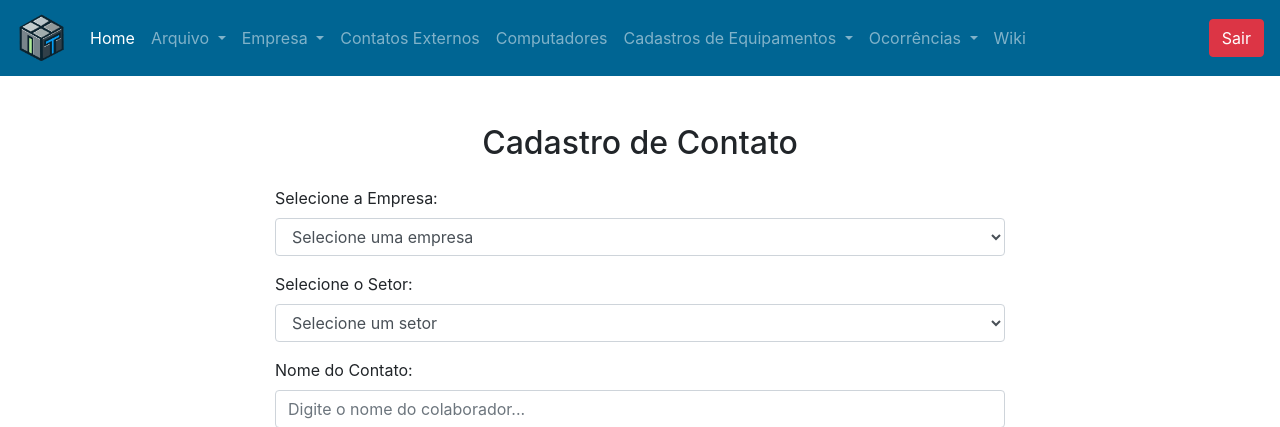
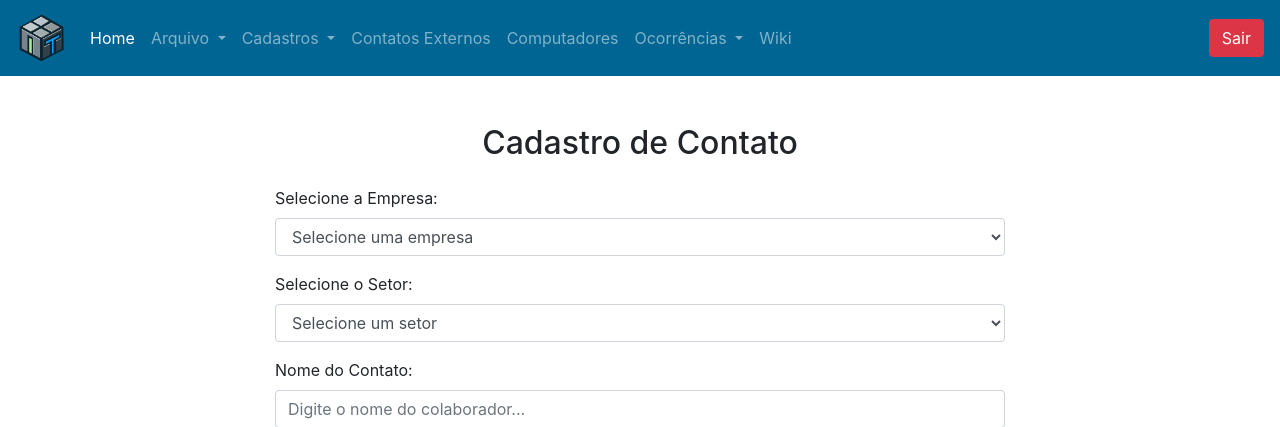
Before and after one commit to marcoskw/ControlIT, a Django app: page /empresa/cadastrar_contato/ in a window 1280 px wide. Shown: the top 427 px of the page. Run offline with Django 5.2, Linux system fonts and the light colour scheme; the visitor is signed in with stand-in values (Sample User, id 1); data that the repository does not hold is empty; some libraries are stand-ins or nearby versions.

Commit message:
Ajustando barra de navegação

```diff
--- a/templates/partials/barra_navegacao.html
+++ b/templates/partials/barra_navegacao.html
@@ -26,12 +26,16 @@
       <!-- MENU EMPRESA -->
       <li class="nav-item dropdown">
         <a class="nav-link dropdown-toggle" href="#" id="navbarDropdownMenuLink2" role="button" data-toggle="dropdown" aria-haspopup="true" aria-expanded="false">
-          Empresa
+          Cadastros
         </a>
         <div class="dropdown-menu" aria-labelledby="navbarDropdownMenuLink2">
           <a class="dropdown-item" href="{% url 'listar_empresas' %}">Empresa</a>
           <a class="dropdown-item" href="{% url 'listar_setores' %}">Setor</a>
           <a class="dropdown-item" href="{% url "listar_operadores" %}">Operadores</a>
+          <div class="dropdown-divider"></div>
+          <a class="dropdown-item" href="{% url 'listar_marcas' %}">Marca</a>
+          <a class="dropdown-item" href="{% url 'listar_softwares' %}">Software</a>
+          <a class="dropdown-item" href="{% url 'listar_sistemas_operacionais' %}">Sistema Operacional</a>
       </li>
       <!-- MENU CONTATOS -->
       <li class="nav-item">
@@ -41,17 +45,6 @@
       <li class="nav-item">
         <a class="nav-link" href="{% url 'listar_computadores' %}">Computadores</a>
       </li>
-      <!-- MENU EQUIPAMENTOS -->
-      <li class="nav-item dropdown">
-        <a class="nav-link dropdown-toggle" href="#" id="navbarDropdownMenuLink4" role="button" data-toggle="dropdown" aria-haspopup="true" aria-expanded="false">
-          Cadastros de Equipamentos
-        </a>
-        <div class="dropdown-menu" aria-labelledby="navbarDropdownMenuLink4">
-          <a class="dropdown-item" href="{% url 'listar_marcas' %}">Marca</a>
-          <a class="dropdown-item" href="{% url 'listar_softwares' %}">Software</a>
-          <a class="dropdown-item" href="{% url 'listar_sistemas_operacionais' %}">Sistema Operacional</a>
-        </div>
-      </li>
       <!-- MENU OCORRÊNCIAS -->
       <li class="nav-item dropdown">
         <a class="nav-link dropdown-toggle" href="#" id="navbarDropdownMenuLink5" role="button" data-toggle="dropdown" aria-haspopup="true" aria-expanded="false">
@@ -59,8 +52,11 @@
         </a>
         <div class="dropdown-menu" aria-labelledby="navbarDropdownMenuLink5">
           <a class="dropdown-item" href="{% url 'ocorrencias_operadores' %}">Operadores</a>
+          <a class="dropdown-item" href="{% url 'listar_ocorrencias_operadores' %}">Lista Oc. Operadores</a>
           <div class="dropdown-divider"></div>
           <a class="dropdown-item" href="{% url 'ocorrencias_equipamentos' %}">Equipamentos</a>
+          <a class="dropdown-item" href="{% url 'listar_ocorrencias_equipamentos' %}">Lista Oc. Equipamentos</a>
+
         </div>
       </li>
       <!-- MENU WIKI -->
```
